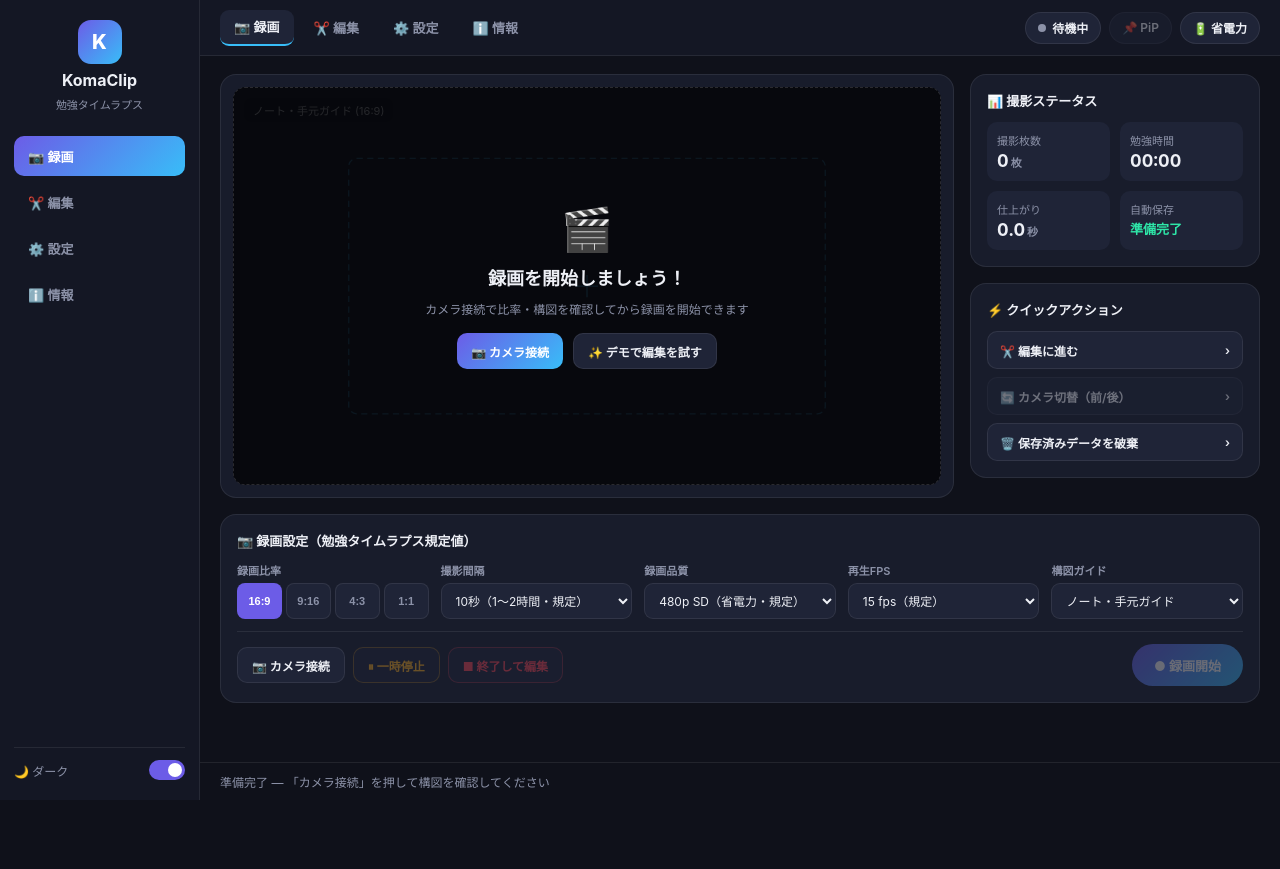
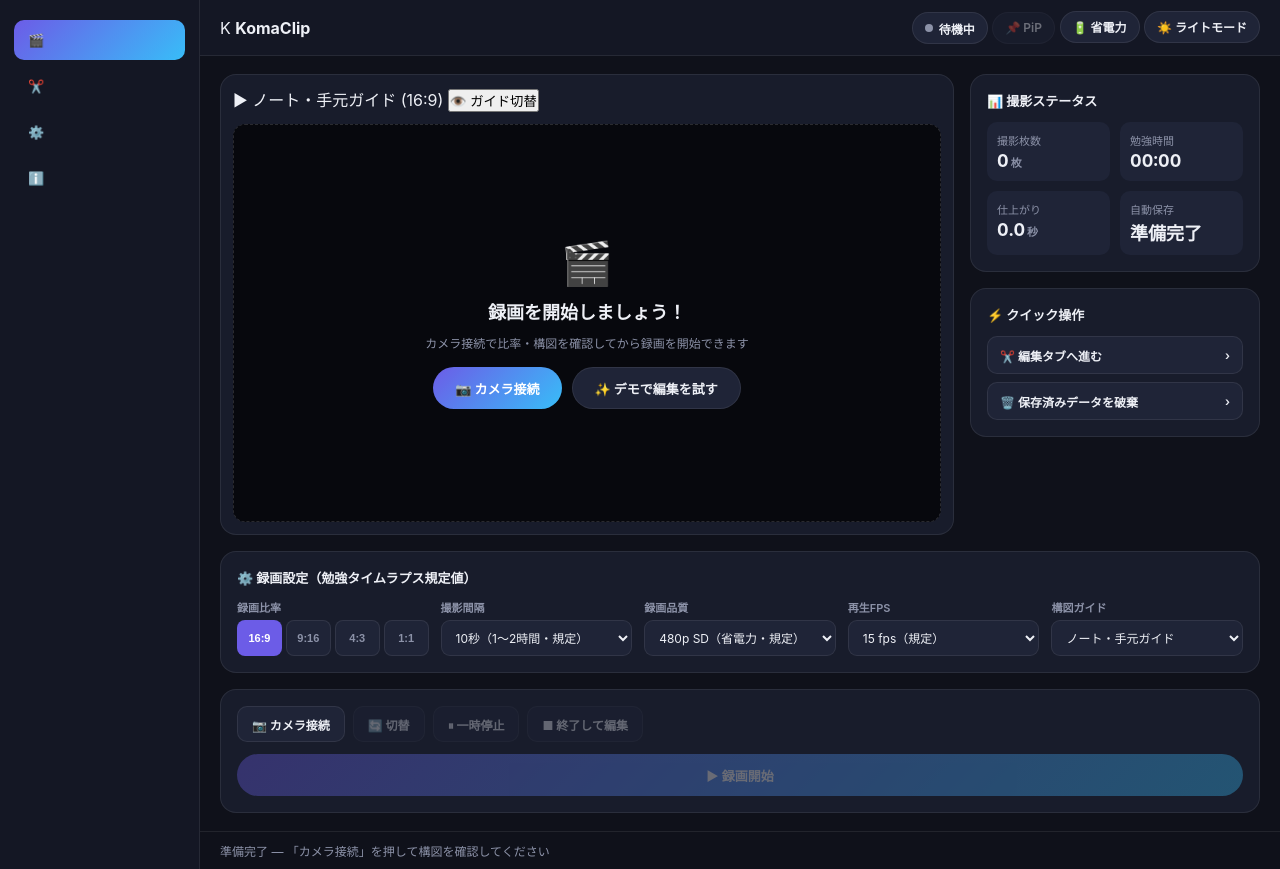
Before and after one commit to U0woU/komaclip, a plain HTML site: page index.html in a window 1280 px wide. Before the commit the page ends 800 px from the top, so only its background shows below. Drawn offline with Linux system fonts and the light colour scheme.

Commit message:
Update index.html

```diff
--- a/index.html
+++ b/index.html
@@ -1,5 +1,5 @@
 <!DOCTYPE html>
-<html lang="ja" data-theme="dark">
+<html lang="ja" data-theme="light">
 <head>
   <meta charset="UTF-8">
   <meta name="viewport" content="width=device-width, initial-scale=1.0, maximum-scale=1.0, user-scalable=no">
@@ -8,106 +8,98 @@
 </head>
 <body>
 <div class="shell">
-  <!-- Left Sidebar -->
+  <!-- Left Slim Icon Sidebar -->
   <aside class="sidebar">
-    <div class="brand">
-      <div class="brand-logo">K</div>
-      <div class="brand-name">KomaClip</div>
-      <div class="brand-sub">勉強タイムラプス</div>
-    </div>
-
     <nav class="side-nav">
-      <button class="nav-item active" data-tab="record">📷 録画</button>
-      <button class="nav-item" data-tab="edit">✂️ 編集</button>
-      <button class="nav-item" data-tab="settings">⚙️ 設定</button>
-      <button class="nav-item" data-tab="info">ℹ️ 情報</button>
+      <button class="nav-item active" data-tab="record" title="録画">
+        <span class="ico">🎬</span>
+      </button>
+      <button class="nav-item" data-tab="edit" title="編集">
+        <span class="ico">✂️</span>
+      </button>
+      <button class="nav-item" data-tab="settings" title="設定">
+        <span class="ico">⚙️</span>
+      </button>
+      <button class="nav-item" data-tab="info" title="情報">
+        <span class="ico">ℹ️</span>
+      </button>
     </nav>
-
-    <div class="sidebar-footer">
-      <label class="theme-switch">
-        <span>🌙 ダーク</span>
-        <input type="checkbox" id="themeToggle" checked>
-        <span class="slider"></span>
-      </label>
-    </div>
   </aside>
 
   <!-- Main Workspace -->
   <div class="main">
-    <!-- Top Tab Bar -->
+    <!-- Minimal Topbar -->
     <header class="topbar">
-      <div class="top-tabs">
-        <button class="top-tab active" data-tab="record">📷 録画</button>
-        <button class="top-tab" data-tab="edit">✂️ 編集</button>
-        <button class="top-tab" data-tab="settings">⚙️ 設定</button>
-        <button class="top-tab" data-tab="info">ℹ️ 情報</button>
+      <div class="brand-inline">
+        <span class="brand-dot">K</span>
+        <strong>KomaClip</strong>
       </div>
-      <div class="top-status">
+      <div class="top-actions">
         <div class="badge" id="badge"><span class="led"></span><span id="badgeText">待機中</span></div>
         <button class="pill-btn" id="pipBtn" disabled title="バックグラウンド時のズレ防止">📌 PiP</button>
         <button class="pill-btn" id="powerSaveBtn" title="省電力ブラックアウト">🔋 省電力</button>
+        <button class="pill-btn" id="themeBtn">☀️ ライトモード</button>
       </div>
     </header>
 
     <!-- TAB 1: RECORD -->
     <section class="tab-panel active" id="tab-record">
       <div class="record-grid">
-        <!-- Main Stage -->
+        <!-- Main Stage Card -->
         <div class="card stage-card">
+          <div class="stage-head">
+            <span class="stage-title" id="guideLabel">▶ ノート・手元ガイド (16:9)</span>
+            <button class="mini-pill" id="toggleGuideBtn">👁️ ガイド切替</button>
+          </div>
+
           <div class="stage-wrap" id="stageWrap">
             <video id="preview" autoplay muted playsinline></video>
-            <canvas id="pipCanvas" style="display:none;"></canvas>
-            <video id="pipVideo" autoplay muted playsinline style="display:none;"></video>
 
             <div class="stage-placeholder" id="placeholder">
               <div class="hero-icon">🎬</div>
               <h2>録画を開始しましょう！</h2>
               <p>カメラ接続で比率・構図を確認してから録画を開始できます</p>
               <div class="hero-btns">
-                <button class="btn btn-primary" id="heroCamBtn">📷 カメラ接続</button>
-                <button class="btn" id="demoBtn">✨ デモで編集を試す</button>
+                <button class="btn btn-primary btn-lg" id="heroCamBtn">📷 カメラ接続</button>
+                <button class="btn btn-lg" id="demoBtn">✨ デモで編集を試す</button>
               </div>
             </div>
 
             <div class="guide-layer" id="guideLayer"></div>
-            <div class="guide-label" id="guideLabel"></div>
             <div class="next-shot-bar" id="nextShotBar"></div>
             <div class="flash" id="flash"></div>
           </div>
         </div>
 
-        <!-- Right Side: Status & Quick Actions -->
+        <!-- Right Column: Status Card -->
         <div class="side-col">
-          <div class="card">
+          <div class="card status-card">
             <div class="card-title">📊 撮影ステータス</div>
             <div class="stats-grid">
-              <div class="stat-box">
+              <div class="stat-box tint-blue">
                 <div class="stat-label">撮影枚数</div>
                 <div class="stat-val" id="frameCount">0<span>枚</span></div>
               </div>
-              <div class="stat-box">
+              <div class="stat-box tint-purple">
                 <div class="stat-label">勉強時間</div>
                 <div class="stat-val" id="elapsed">00:00</div>
               </div>
-              <div class="stat-box">
+              <div class="stat-box tint-mint">
                 <div class="stat-label">仕上がり</div>
                 <div class="stat-val" id="estDuration">0.0<span>秒</span></div>
               </div>
-              <div class="stat-box">
+              <div class="stat-box tint-green">
                 <div class="stat-label">自動保存</div>
-                <div class="stat-val" id="dbStatus" style="font-size:13px; color:var(--ok);">準備完了</div>
+                <div class="stat-val ok-text" id="dbStatus">準備完了</div>
               </div>
             </div>
           </div>
 
-          <div class="card">
-            <div class="card-title">⚡ クイックアクション</div>
+          <div class="card quick-card">
+            <div class="card-title">⚡ クイック操作</div>
             <div class="action-list">
               <button class="action-row" id="goEditBtn">
-                <span>✂️ 編集に進む</span><span>›</span>
-              </button>
-              <button class="action-row" id="switchCamBtn" disabled>
-                <span>🔄 カメラ切替（前/後）</span><span>›</span>
+                <span>✂️ 編集タブへ進む</span><span>›</span>
               </button>
               <button class="action-row" id="clearDbBtn">
                 <span>🗑️ 保存済みデータを破棄</span><span>›</span>
@@ -117,9 +109,9 @@
         </div>
       </div>
 
-      <!-- Bottom 2-Row Settings Panel -->
-      <div class="card bottom-settings">
-        <div class="card-title">📷 録画設定（勉強タイムラプス規定値）</div>
+      <!-- Middle Card: Settings -->
+      <div class="card settings-card">
+        <div class="card-title">⚙️ 録画設定（勉強タイムラプス規定値）</div>
         <div class="settings-row">
           <div class="field">
             <label>録画比率</label>
@@ -167,33 +159,35 @@
             </select>
           </div>
         </div>
+      </div>
 
-        <div class="settings-row bottom-bar">
-          <div class="btns">
-            <button class="btn" id="connectCamBtn">📷 カメラ接続</button>
-            <button class="btn btn-warn" id="pauseBtn" disabled>⏸ 一時停止</button>
-            <button class="btn btn-danger" id="finishBtn" disabled>■ 終了して編集</button>
-          </div>
-          <button class="btn btn-primary btn-lg" id="startBtn" disabled>● 録画開始</button>
+      <!-- Bottom Floating Action Bar -->
+      <div class="card action-dock">
+        <div class="btns">
+          <button class="btn" id="connectCamBtn">📷 カメラ接続</button>
+          <button class="btn" id="switchCamBtn" disabled>🔄 切替</button>
+          <button class="btn btn-warn-soft" id="pauseBtn" disabled>⏸ 一時停止</button>
+          <button class="btn btn-danger-soft" id="finishBtn" disabled>■ 終了して編集</button>
         </div>
+        <button class="btn btn-primary btn-lg" id="startBtn" disabled>▶ 録画開始</button>
       </div>
     </section>
 
     <!-- TAB 2: EDIT -->
     <section class="tab-panel" id="tab-edit">
       <div class="edit-top">
-        <div class="card edit-preview-card">
+        <div class="card">
           <div class="edit-stage">
             <canvas id="editorCanvas"></canvas>
             <img id="cornerGif" alt="右下GIF">
           </div>
-          <div class="edit-playback-bar">
+          <div class="row-between">
             <button class="btn btn-primary" id="playPreviewBtn">▶ プレビュー再生</button>
             <span id="editorStats" class="muted-text">フレームがありません</span>
           </div>
         </div>
 
-        <div class="card edit-tools-card">
+        <div class="card">
           <div class="card-title">🎨 右下GIFスタンプ（MP4に合成）</div>
           <div class="btns">
             <label class="btn" for="gifFileInput">📁 GIFを選ぶ</label>
@@ -214,7 +208,7 @@
             <input type="range" id="stillThreshold" min="1" max="15" step="0.5" value="3.5">
           </div>
           <div class="btns">
-            <button class="btn btn-warn" id="excludeStillBtn">🧹 静止を一括除外</button>
+            <button class="btn btn-warn-soft" id="excludeStillBtn">🧹 静止を一括除外</button>
             <button class="btn" id="restoreAllBtn">↺ 全復元</button>
           </div>
 
@@ -228,14 +222,14 @@
             <div class="progress-bar"><div class="progress-fill" id="progressFill"></div></div>
           </div>
 
-          <button class="btn btn-ok btn-lg" id="exportMp4Btn" style="width:100%;">⬇ MP4動画を作成して保存</button>
+          <button class="btn btn-primary btn-lg" id="exportMp4Btn" style="width:100%;">⬇ MP4動画を作成して保存</button>
           <div class="download-links" id="downloadLinks"></div>
         </div>
       </div>
 
       <div class="card">
         <div class="row-between">
-          <div class="card-title" style="margin:0;">✂️ 一覧グリッド編集（左クリック長押しスライドで一気に除外／復元）</div>
+          <div class="card-title">✂️ 一覧グリッド編集（左クリック長押しスライドで一気に除外／復元）</div>
           <label class="muted-text" style="display:flex; align-items:center; gap:6px; cursor:pointer;">
             <input type="checkbox" id="touchDragCheck"> スマホなぞり選択
           </label>
@@ -247,10 +241,10 @@
     <!-- TAB 3: SETTINGS -->
     <section class="tab-panel" id="tab-settings">
       <div class="card">
-        <div class="card-title">⚙️ アプリ設定・ストレージ管理</div>
-        <p class="muted-text">撮影したフレームは1枚ごとにブラウザ内の IndexedDB へ自動保存されます。誤ってリロードしても起動時に復元できます。</p>
-        <div class="btns" style="margin-top:10px;">
-          <button class="btn btn-danger" id="settingsClearDbBtn">🗑️ IndexedDB の保存データを完全に消去</button>
+        <div class="card-title">⚙️ ストレージ管理</div>
+        <p class="muted-text">撮影したフレームは1枚ごとにブラウザ内の IndexedDB へ自動保存されます。</p>
+        <div class="btns">
+          <button class="btn btn-danger-soft" id="settingsClearDbBtn">🗑️ IndexedDB の保存データを完全に消去</button>
         </div>
       </div>
     </section>
@@ -261,8 +255,8 @@
         <div class="card-title">ℹ️ KomaClip について</div>
         <ul class="info-list">
           <li><strong>100% ローカル処理：</strong>映像や画像はサーバーへ一切送信されません。</li>
-          <li><strong>バックグラウンド対策：</strong>Web Worker タイマー＋PiP（小窓表示）により、別タブ作業中でも撮影間隔がズレにくくなります。</li>
-          <li><strong>ショートカット（編集タブ）：</strong><code>←</code> <code>→</code> でコマ移動、<code>Space</code> で再生/停止、<code>Delete</code> で除外/復元。</li>
+          <li><strong>バックグラウンド対策：</strong>Web Worker タイマー＋PiPにより、別タブ作業中でもズレを防ぎます。</li>
+          <li><strong>ショートカット（編集）：</strong><code>←</code> <code>→</code> コマ移動、<code>Space</code> 再生/停止、<code>Delete</code> 除外/復元。</li>
         </ul>
       </div>
     </section>
```
